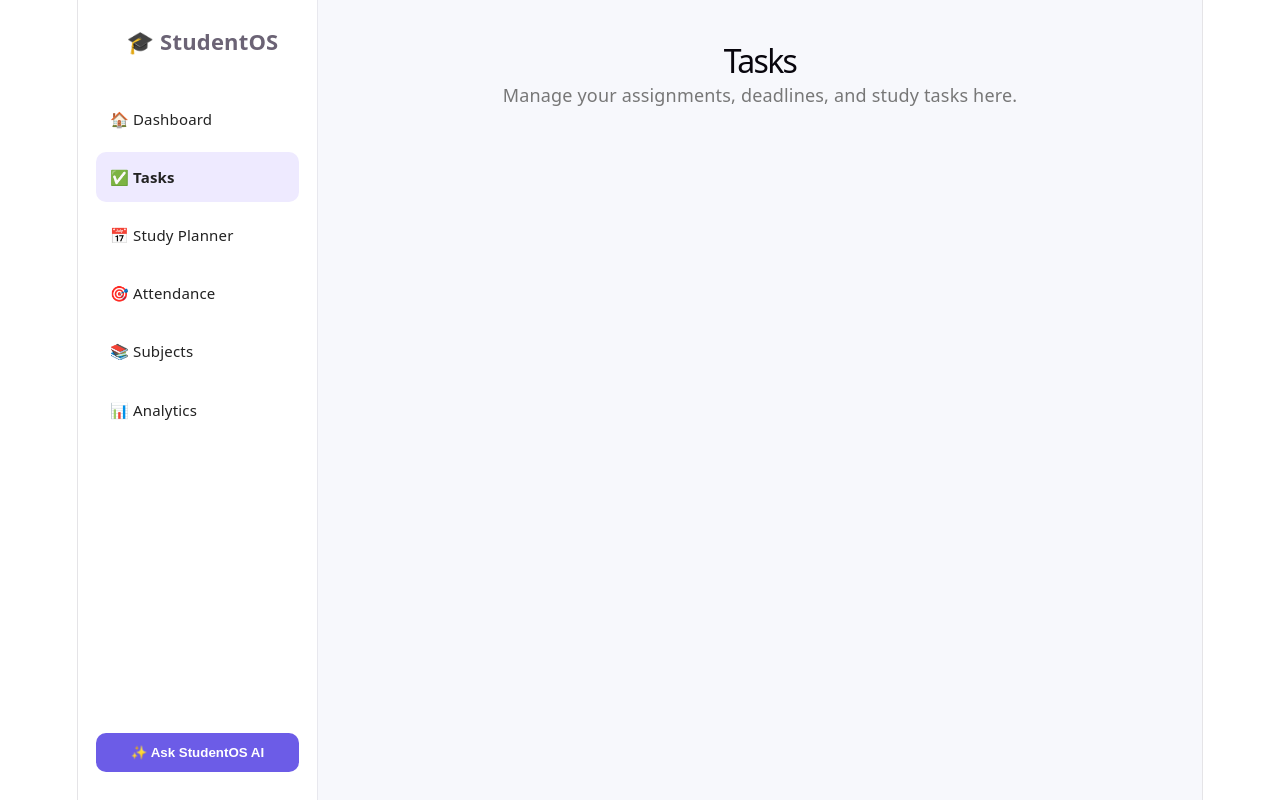
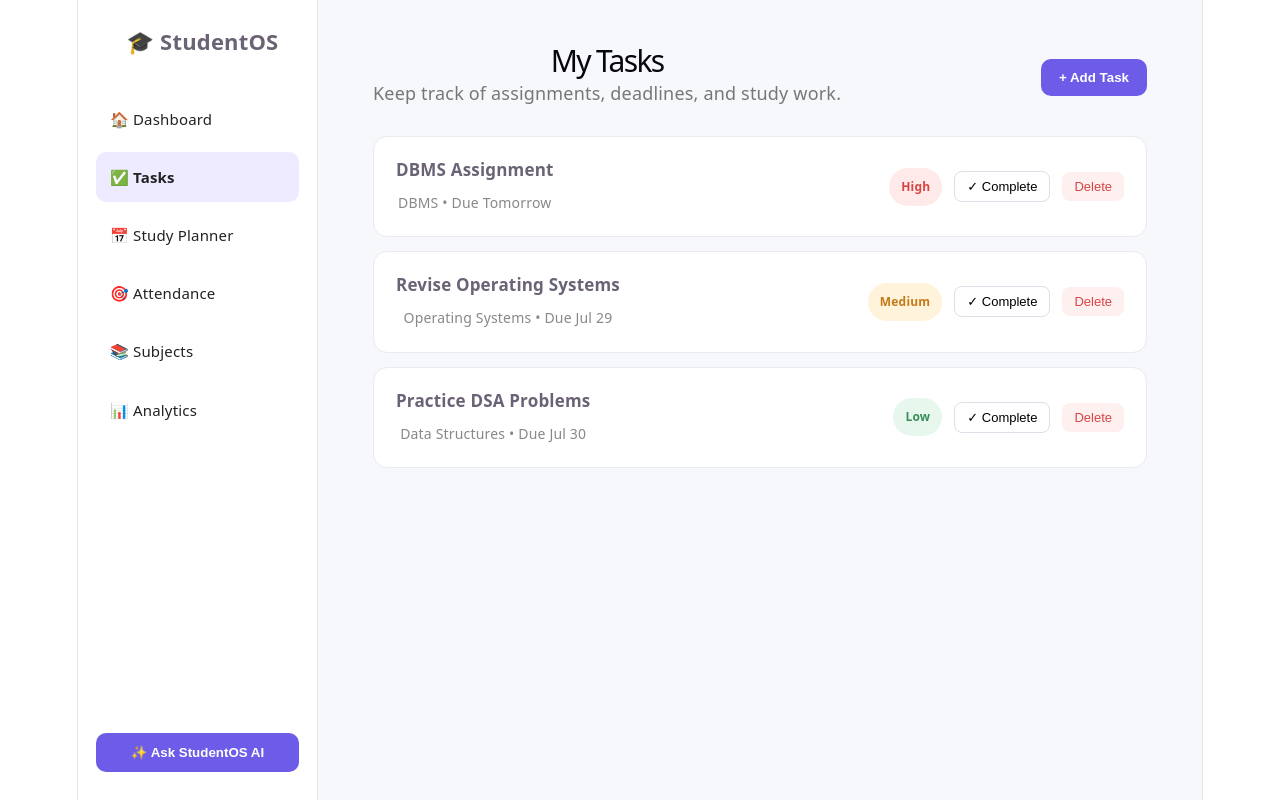
Before and after one commit to Jasleen005/StudentOS, a React app in the folder frontend/: page /tasks in a window 1280 px wide. Built offline with nearby package versions, Linux system fonts and the light colour scheme; the HTML template or start-up script is replaced by a standard one.

Commit message:
Build interactive task management features

```diff
--- a/frontend/src/App.css
+++ b/frontend/src/App.css
@@ -252,3 +252,131 @@ color: #222;
   padding: 0;
   cursor: pointer;
 }
+
+/* Tasks Page */
+
+.tasks-header {
+  max-width: 850px;
+  display: flex;
+  justify-content: space-between;
+  align-items: center;
+  margin-bottom: 30px;
+}
+
+.tasks-header h1 {
+  margin: 0 0 6px;
+  font-size: 30px;
+}
+
+.tasks-header p {
+  margin: 0;
+  color: #777;
+}
+
+.add-task-button {
+  border: none;
+  background: #6c5ce7;
+  color: white;
+  padding: 11px 18px;
+  border-radius: 10px;
+  font-weight: 600;
+  cursor: pointer;
+}
+
+.add-task-button:hover {
+  opacity: 0.9;
+}
+
+.task-list {
+  max-width: 850px;
+  display: flex;
+  flex-direction: column;
+  gap: 14px;
+}
+
+.task-card {
+  background: white;
+  border: 1px solid #e9e9f0;
+  border-radius: 14px;
+  padding: 20px 22px;
+  display: flex;
+  justify-content: space-between;
+  align-items: center;
+}
+
+.task-card h3 {
+  margin: 0 0 7px;
+  font-size: 17px;
+}
+
+.task-card p {
+  margin: 0;
+  color: #888;
+  font-size: 14px;
+}
+
+/* Priority Labels */
+
+.priority {
+  padding: 6px 12px;
+  border-radius: 20px;
+  font-size: 12px;
+  font-weight: 600;
+}
+
+.priority.high {
+  background: #ffe9e9;
+  color: #d64545;
+}
+
+.priority.medium {
+  background: #fff3dc;
+  color: #c47a16;
+}
+
+.priority.low {
+  background: #e8f7ee;
+  color: #3b8d5a;
+}
+/* Completed Tasks */
+
+.task-card.completed {
+  opacity: 0.6;
+  background: #f7f7f9;
+}
+
+.task-card.completed .task-info h3 {
+  text-decoration: line-through;
+}
+
+.task-actions {
+  display: flex;
+  align-items: center;
+  gap: 12px;
+}
+
+.complete-button {
+  border: 1px solid #dedee8;
+  background: white;
+  padding: 7px 12px;
+  border-radius: 8px;
+  cursor: pointer;
+  font-size: 13px;
+}
+
+.complete-button:hover {
+  background: #f5f4ff;
+}
+.delete-button {
+  border: none;
+  background: #fff0f0;
+  color: #d64545;
+  padding: 7px 12px;
+  border-radius: 8px;
+  cursor: pointer;
+  font-size: 13px;
+}
+
+.delete-button:hover {
+  background: #ffe2e2;
+}
--- a/frontend/src/pages/Tasks.jsx
+++ b/frontend/src/pages/Tasks.jsx
@@ -1,8 +1,212 @@
+import { useState } from 'react'
+
 function Tasks() {
+  const [tasks, setTasks] = useState([
+    {
+      id: 1,
+      title: 'DBMS Assignment',
+      subject: 'DBMS',
+      deadline: 'Tomorrow',
+      priority: 'High',
+      completed: false,
+    },
+    {
+      id: 2,
+      title: 'Revise Operating Systems',
+      subject: 'Operating Systems',
+      deadline: 'Jul 29',
+      priority: 'Medium',
+      completed: false,
+    },
+    {
+      id: 3,
+      title: 'Practice DSA Problems',
+      subject: 'Data Structures',
+      deadline: 'Jul 30',
+      priority: 'Low',
+      completed: false,
+    },
+  ])
+
+  const [showForm, setShowForm] = useState(false)
+
+  const [newTask, setNewTask] = useState({
+    title: '',
+    subject: '',
+    deadline: '',
+    priority: 'Medium',
+  })
+
+  // Add a new task
+  const handleAddTask = () => {
+    if (!newTask.title || !newTask.subject || !newTask.deadline) {
+      alert('Please fill in all fields.')
+      return
+    }
+
+    const task = {
+      id: Date.now(),
+      title: newTask.title,
+      subject: newTask.subject,
+      deadline: newTask.deadline,
+      priority: newTask.priority,
+      completed: false,
+    }
+
+    setTasks([...tasks, task])
+
+    setNewTask({
+      title: '',
+      subject: '',
+      deadline: '',
+      priority: 'Medium',
+    })
+
+    setShowForm(false)
+  }
+
+  // Mark task complete / undo
+  const handleCompleteTask = (id) => {
+    setTasks(
+      tasks.map((task) =>
+        task.id === id
+          ? { ...task, completed: !task.completed }
+          : task
+      )
+    )
+  }
+  const handleDeleteTask = (id) => {
+  setTasks(tasks.filter((task) => task.id !== id))
+}
+
   return (
     <main className="main-content">
-      <h1>Tasks</h1>
-      <p>Manage your assignments, deadlines, and study tasks here.</p>
+
+      {/* Header */}
+      <div className="tasks-header">
+        <div>
+          <h1>My Tasks</h1>
+          <p>Keep track of assignments, deadlines, and study work.</p>
+        </div>
+
+        <button
+          className="add-task-button"
+          onClick={() => setShowForm(!showForm)}
+        >
+          + Add Task
+        </button>
+      </div>
+
+      {/* Add Task Form */}
+      {showForm && (
+        <div className="task-form">
+
+          <input
+            type="text"
+            placeholder="Task name"
+            value={newTask.title}
+            onChange={(e) =>
+              setNewTask({
+                ...newTask,
+                title: e.target.value,
+              })
+            }
+          />
+
+          <input
+            type="text"
+            placeholder="Subject"
+            value={newTask.subject}
+            onChange={(e) =>
+              setNewTask({
+                ...newTask,
+                subject: e.target.value,
+              })
+            }
+          />
+
+          <input
+            type="date"
+            value={newTask.deadline}
+            onChange={(e) =>
+              setNewTask({
+                ...newTask,
+                deadline: e.target.value,
+              })
+            }
+          />
+
+          <select
+            value={newTask.priority}
+            onChange={(e) =>
+              setNewTask({
+                ...newTask,
+                priority: e.target.value,
+              })
+            }
+          >
+            <option value="High">High</option>
+            <option value="Medium">Medium</option>
+            <option value="Low">Low</option>
+          </select>
+
+          <button
+            className="save-task-button"
+            onClick={handleAddTask}
+          >
+            Add Task
+          </button>
+
+        </div>
+      )}
+
+      {/* Task List */}
+      <div className="task-list">
+
+        {tasks.map((task) => (
+          <div
+            className={`task-card ${
+              task.completed ? 'completed' : ''
+            }`}
+            key={task.id}
+          >
+
+            <div className="task-info">
+              <h3>{task.title}</h3>
+
+              <p>
+                {task.subject} • Due {task.deadline}
+              </p>
+            </div>
+
+            <div className="task-actions">
+
+              <span
+                className={`priority ${task.priority.toLowerCase()}`}
+              >
+                {task.priority}
+              </span>
+
+              <button
+                className="complete-button"
+                onClick={() => handleCompleteTask(task.id)}
+              >
+                {task.completed ? '↩ Undo' : '✓ Complete'}
+              </button>
+              <button
+  className="delete-button"
+  onClick={() => handleDeleteTask(task.id)}
+>
+  Delete
+</button>
+
+            </div>
+
+          </div>
+        ))}
+
+      </div>
+
     </main>
   )
 }
```
